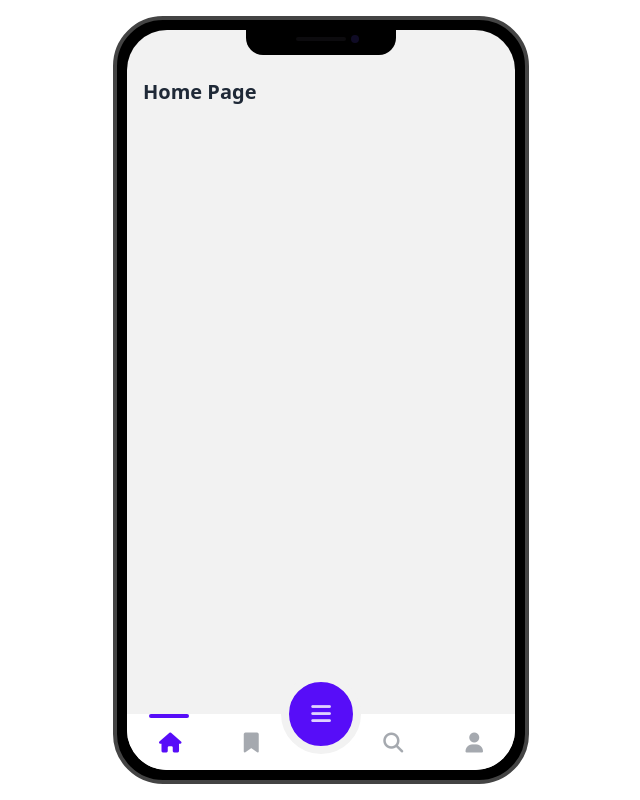
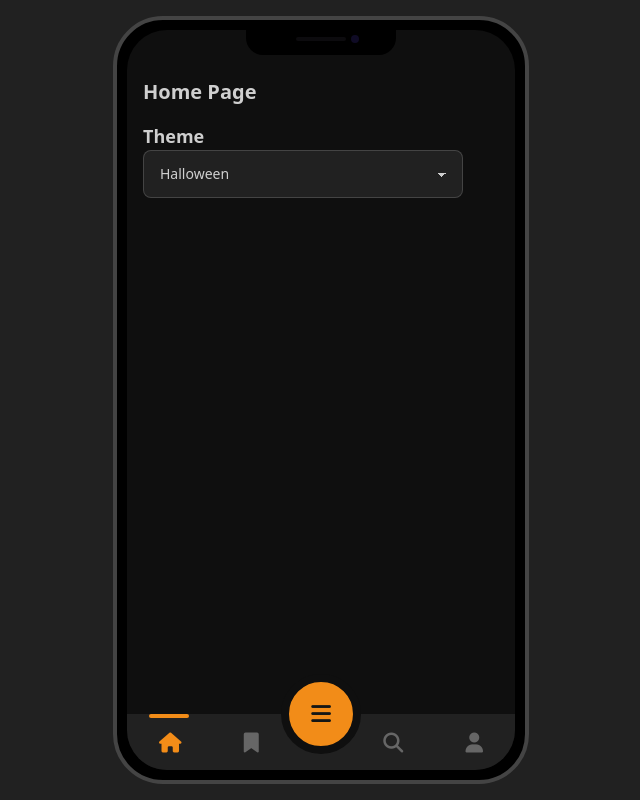
Before and after one commit to nathantipton/view-transitions-api-demo, a SvelteKit app: page / in a window 1280 px wide. Shown: the whole page, without its empty margins (319-959 px from the left). Built offline with nearby package versions, Linux system fonts and the light colour scheme.

Commit message:
Adding a daisyui theme picker

```diff
--- /dev/null
+++ b/src/lib/components/ui/ThemePicker.svelte
@@ -0,0 +1,41 @@
+<script lang="ts">
+  import { onMount } from "svelte";
+  import { browser } from "$app/environment";
+  import { themeStore, themes } from "$lib/stores/ui/theme.store";
+  import type { Unsubscriber } from "svelte/motion";
+
+  let selectedTheme: string;
+
+  onMount(() => {
+    let unsub: Unsubscriber;
+    if (browser) {
+      unsub = themeStore.subscribe((theme) => {
+        selectedTheme = theme;
+        document.body.setAttribute("data-theme", theme);
+      });
+    }
+
+    return () => {
+      if (unsub) unsub();
+    };
+  });
+
+  $: if (selectedTheme) {
+    switchTheme(selectedTheme);
+  }
+
+  function switchTheme(theme: string) {
+    themeStore.set(theme);
+  }
+</script>
+
+<select
+  class="select select-bordered w-full max-w-xs"
+  bind:value={selectedTheme}
+>
+  {#each themes as theme}
+    <option value={theme}>
+      {theme[0].toUpperCase() + theme.slice(1)}
+    </option>
+  {/each}
+</select>
--- /dev/null
+++ b/src/lib/stores/ui/theme.store.ts
@@ -0,0 +1,39 @@
+import { writable } from "svelte/store";
+
+export const themes: string[] =  [
+    "light",
+    "dark",
+    "cupcake",
+    "bumblebee",
+    "emerald",
+    "corporate",
+    "synthwave",
+    "retro",
+    "cyberpunk",
+    "valentine",
+    "halloween",
+    "garden",
+    "forest",
+    "aqua",
+    "lofi",
+    "pastel",
+    "fantasy",
+    "wireframe",
+    "black",
+    "luxury",
+    "dracula",
+    "cmyk",
+    "autumn",
+    "business",
+    "acid",
+    "lemonade",
+    "night",
+    "coffee",
+    "winter",
+  ]
+
+export type Theme = typeof themes[number]
+
+const DEFAULT_THEME: Theme = "halloween";
+
+export const themeStore = writable<Theme>(DEFAULT_THEME);
--- a/src/routes/+layout.svelte
+++ b/src/routes/+layout.svelte
@@ -1,9 +1,15 @@
 <script lang="ts">
+  import ThemePicker from '../lib/components/ui/ThemePicker.svelte';
+
   import "../app.css";
   import BottomNavBar from "$lib/components/ui/BottomNavBar.svelte";
   import { onNavigate } from "$app/navigation";
   import { fade, slide } from "svelte/transition";
   import { page } from "$app/stores";
+  import { onMount } from "svelte";
+  import { browser } from "$app/environment";
+  import { themeStore, themes } from "$lib/stores/ui/theme.store";
+  import type { Unsubscriber } from "svelte/motion";
 
   onNavigate((navigation) => {
     if (!document.startViewTransition) return;
@@ -15,6 +21,7 @@
       });
     });
   });
+
 </script>
 
 <div class="container max-w-md mx-auto p-4 h-screen-safe">
@@ -31,6 +38,10 @@
               in:slide={{ duration: 300, axis: "x" }}
             >
               <slot />
+              <div class="py-4">
+                <h5>Theme</h5>
+                <ThemePicker></ThemePicker>
+              </div>
             </div>
           </div>
         {/key}
--- a/tailwind.config.js
+++ b/tailwind.config.js
@@ -8,5 +8,38 @@ export default {
       },
     },
   },
+  daisyui: {
+    themes: [
+      "light",
+      "dark",
+      "cupcake",
+      "bumblebee",
+      "emerald",
+      "corporate",
+      "synthwave",
+      "retro",
+      "cyberpunk",
+      "valentine",
+      "halloween",
+      "garden",
+      "forest",
+      "aqua",
+      "lofi",
+      "pastel",
+      "fantasy",
+      "wireframe",
+      "black",
+      "luxury",
+      "dracula",
+      "cmyk",
+      "autumn",
+      "business",
+      "acid",
+      "lemonade",
+      "night",
+      "coffee",
+      "winter",
+    ],
+  },
   plugins: [require("daisyui")],
 };
```
